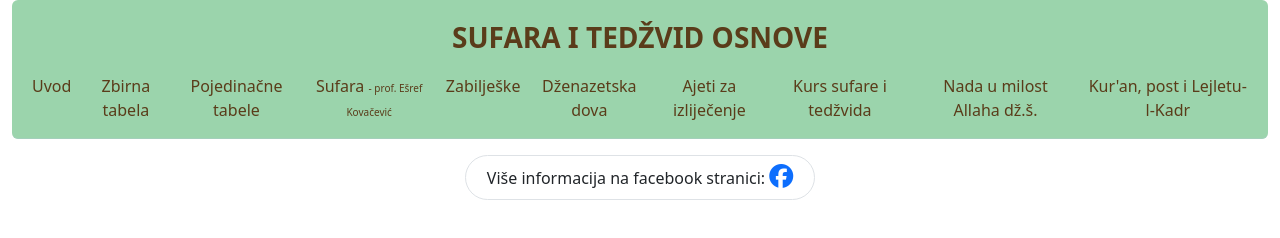
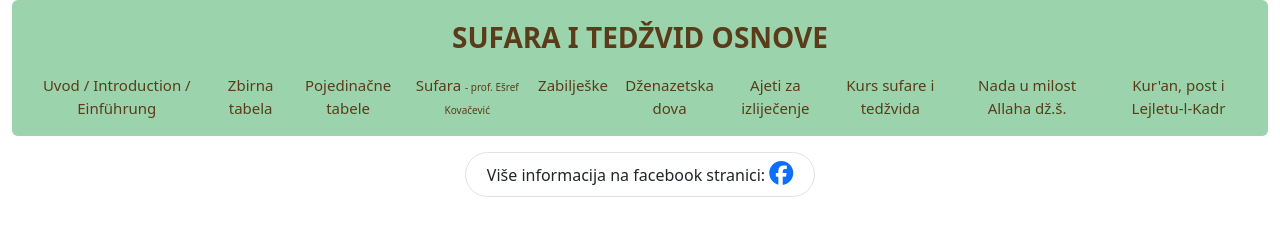
Before and after one commit to abdurahmanadilovic/sufarabosna, a plain HTML site: page header.html in a window 1280 px wide. Drawn offline with nearby package versions, Linux system fonts and the light colour scheme.

Commit message:
Modifying Uvod

```diff
--- a/header.html
+++ b/header.html
@@ -24,7 +24,7 @@
       font-size: 10px;
     }
     .medium-text {
-      font-size: 16px;
+      font-size: 15px;
     }
     .cursor-pointer {
       cursor: pointer;
@@ -62,7 +62,7 @@
               </button>
               <div class="collapse navbar-collapse justify-content-center" id="navbarNav">
                 <ul class="navbar-nav text-center">
-                  <li class="nav-item"><a class="nav-link medium-text text-brown" href="uvod.html">Uvod</a></li>
+                  <li class="nav-item"><a class="nav-link medium-text text-brown" href="uvod.html">Uvod / Introduction / Einführung</a></li>
                   <li class="nav-item"><a class="nav-link medium-text text-brown" href="zbirna-tabela.html">Zbirna tabela</a></li>
                   <li class="nav-item"><a class="nav-link medium-text text-brown" href="pojedinacne-tabele.html">Pojedinačne tabele</a></li>
                   <li class="nav-item"><a class="nav-link medium-text text-brown" target="_blank" href="SufaraEšrefKovačević.pdf">Sufara <span class="small-text">- prof. Ešref Kovačević</span></a></li>
```
